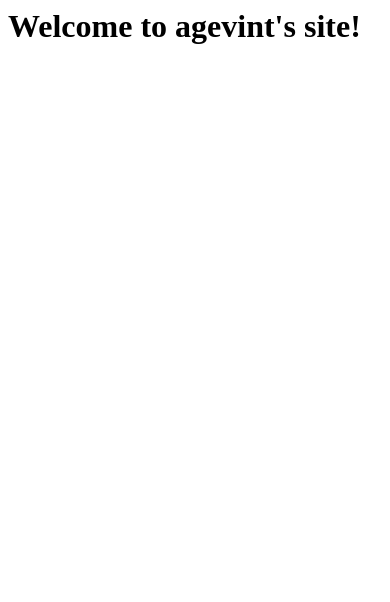
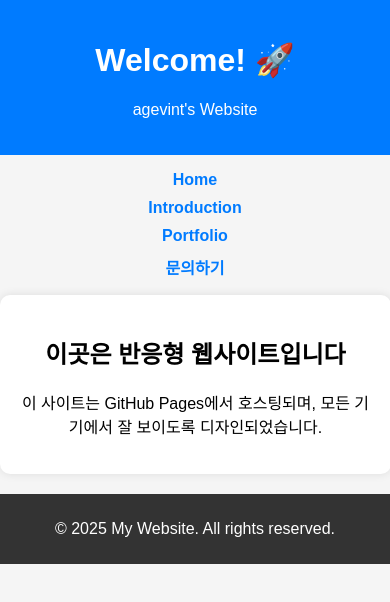
Before and after one commit to agevint/agevint.github.io, a plain HTML site: page index.html in a window 390 px wide. Drawn offline with Linux system fonts and the light colour scheme.

Commit message:
Add responsive HTML + CSS Website

```diff
--- a/index.html
+++ b/index.html
@@ -1 +1,33 @@
-<h1>Welcome to agevint's site!</h1>
+<!DOCTYPE html>
+<html lang="ko">
+<head>
+    <meta charset="UTF-8">
+    <meta name="viewport" content="width=device-width, initial-scale=1.0">
+    <title>My Simple Website</title>
+    <link rel="stylesheet" href="style.css">
+</head>
+<body>
+    <header>
+        <h1>Welcome! 🚀</h1>
+        <p>agevint's Website</p>
+    </header>
+
+    <nav>
+        <ul>
+            <li><a href="#">Home</a></li>
+            <li><a href="#">Introduction</a></li>
+            <li><a href="#">Portfolio</a></li>
+            <li><a href="#">문의하기</a></li>
+        </ul>
+    </nav>
+
+    <section class="content">
+        <h2>이곳은 반응형 웹사이트입니다</h2>
+        <p>이 사이트는 GitHub Pages에서 호스팅되며, 모든 기기에서 잘 보이도록 디자인되었습니다.</p>
+    </section>
+
+    <footer>
+        <p>&copy; 2025 My Website. All rights reserved.</p>
+    </footer>
+</body>
+</html>
--- /dev/null
+++ b/style.css
@@ -0,0 +1,58 @@
+/* 기본 스타일 */
+body {
+    font-family: Arial, sans-serif;
+    margin: 0;
+    padding: 0;
+    text-align: center;
+    background-color: #f5f5f5;
+}
+
+header {
+    background-color: #007bff;
+    color: white;
+    padding: 20px;
+}
+
+nav ul {
+    list-style: none;
+    padding: 0;
+}
+
+nav ul li {
+    display: inline;
+    margin: 0 15px;
+}
+
+nav ul li a {
+    text-decoration: none;
+    color: #007bff;
+    font-weight: bold;
+}
+
+.content {
+    padding: 20px;
+    max-width: 800px;
+    margin: auto;
+    background-color: white;
+    border-radius: 10px;
+    box-shadow: 0px 0px 10px rgba(0, 0, 0, 0.1);
+}
+
+footer {
+    background-color: #333;
+    color: white;
+    padding: 10px;
+    margin-top: 20px;
+}
+
+/* 반응형 디자인 */
+@media (max-width: 768px) {
+    nav ul li {
+        display: block;
+        margin: 10px 0;
+    }
+
+    .content {
+        width: 90%;
+    }
+}
```
